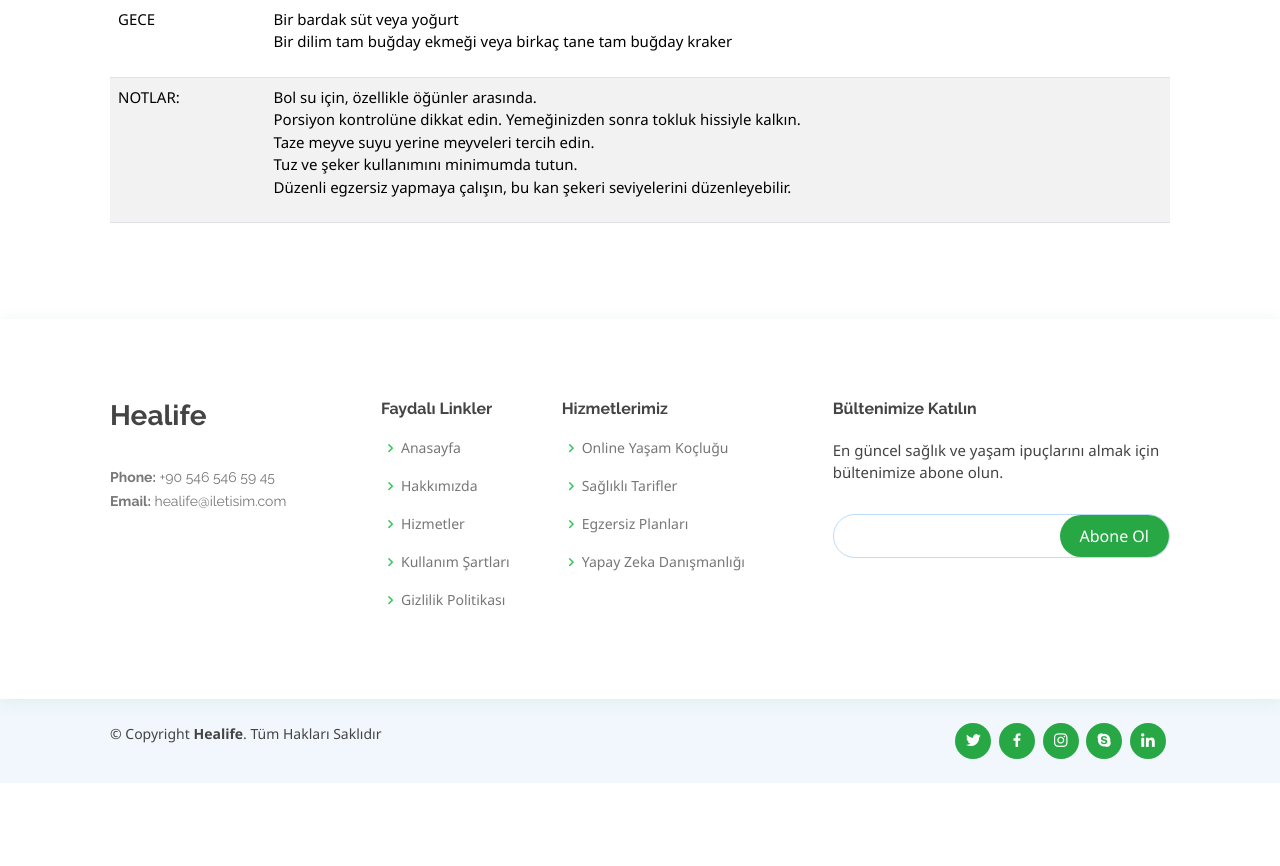
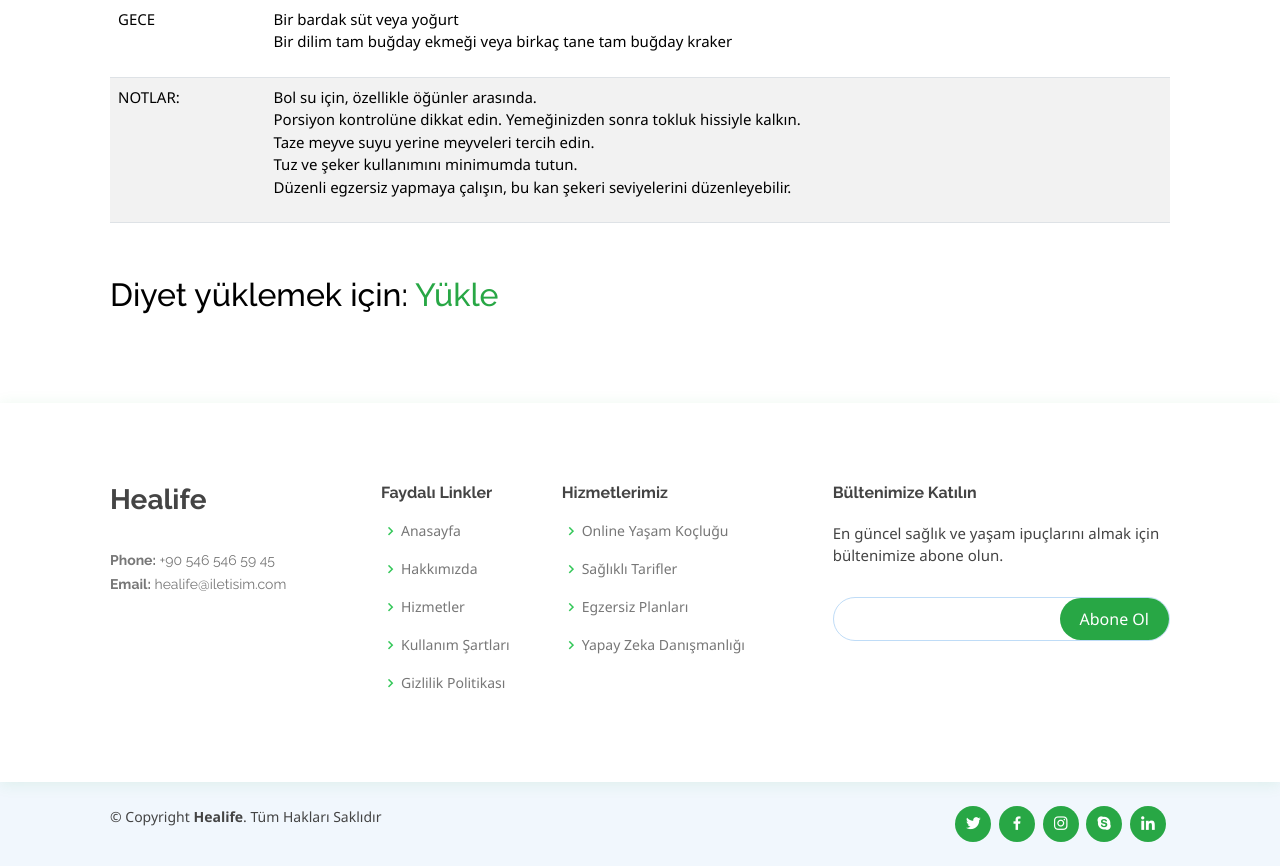
Before and after one commit to bsenurbas/PROJE, a Django app: page /diyet/ in a window 1280 px wide. Shown: the part 2887-3753 px from the top of the page. Before the commit the page ends 3670 px from the top, so only its background shows below. Run offline with Django 4.2, Linux system fonts and the light colour scheme; some libraries are stand-ins or nearby versions.

Commit message:
diyet sayfası

```diff
--- a/Proje/templates/diyet.html
+++ b/Proje/templates/diyet.html
@@ -328,7 +328,7 @@
                         </tr>
                     </tbody>
                 </table>
-
+                <h2 style="margin-top: 5%;" id="diyet1">Diyet yüklemek için: <a href="{% url 'upload_file' %}" style="color:#28a745;">Yükle</a></h2>
 
             </div>
         </section><!-- End Diet Programs Section -->
```
